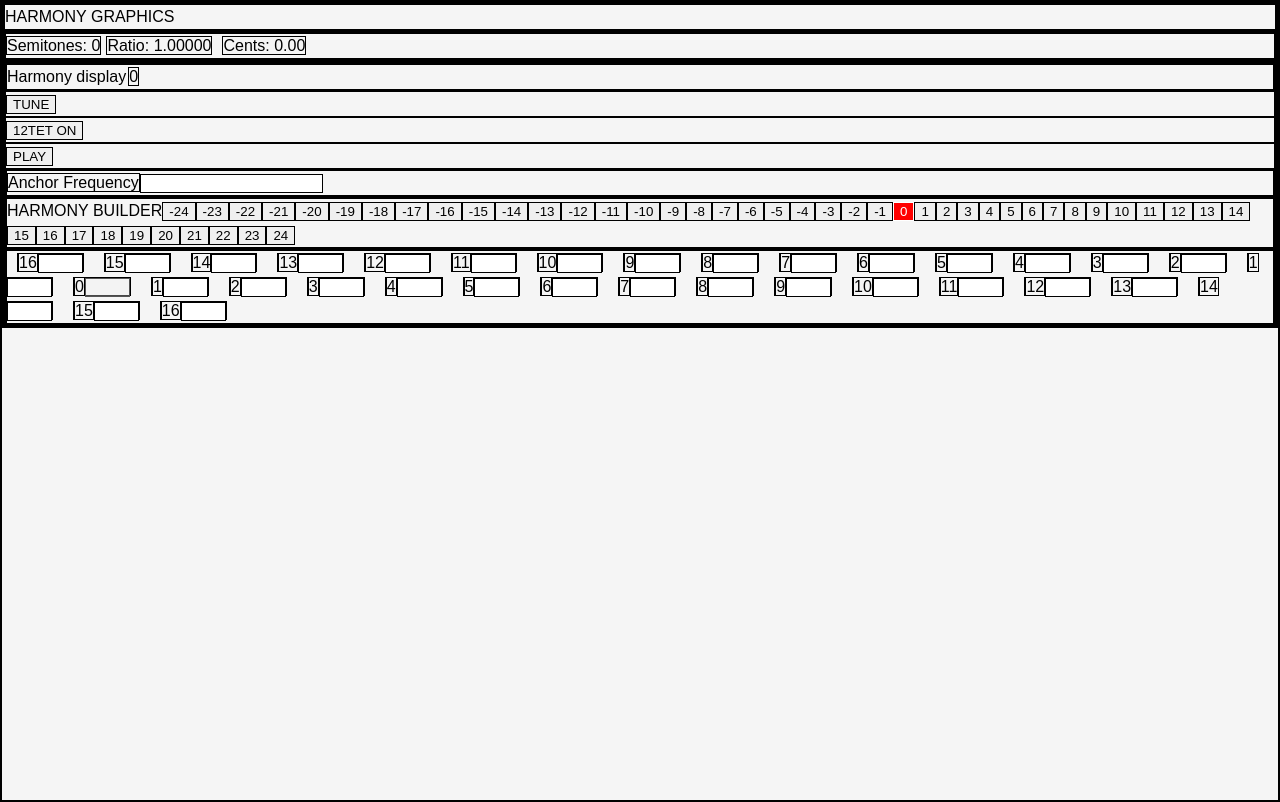
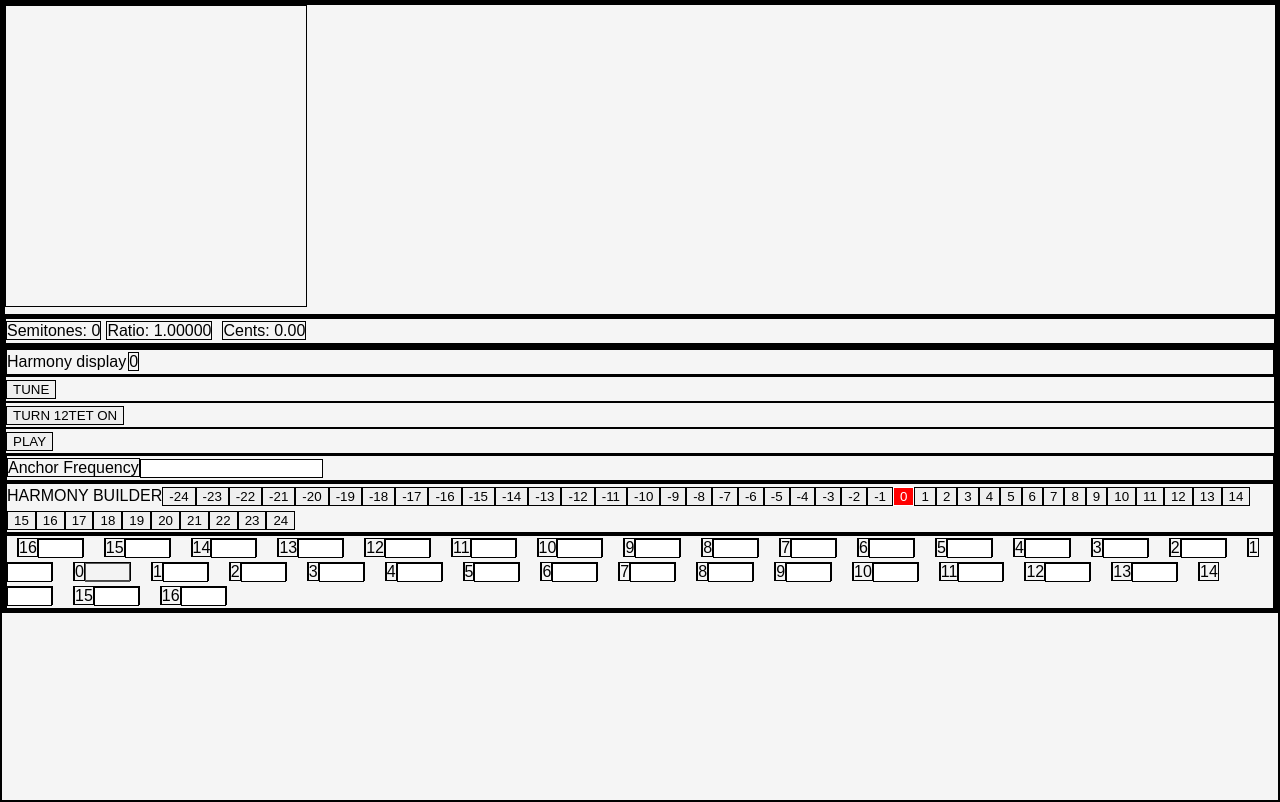
Before and after one commit to ennskevin/polymnia-react, a React (Vite) app: page / in a window 1280 px wide. Built offline with nearby package versions, Linux system fonts and the light colour scheme.

Commit message:
Draft WaveformScope

```diff
--- a/src/components/Tuner.tsx
+++ b/src/components/Tuner.tsx
@@ -6,33 +6,9 @@ import HarmonyDisplay from "./HarmonyDisplay";
 import Anchor from "./Anchor";
 import HarmonyText from "./HarmonyText";
 import { useHarmonyPlayer } from "../hooks/useHarmonyPlayer";
+import WaveformScope from "./scopes/WaveformScope";
 
 export default function Tuner() {
-
-    /**
-     * This is the feature component for tuning and playback
-     *
-     * For basic functionality, it will be composed of an interval
-     * builder and a tuning set builder
-     *
-     * Containers:
-     *  interval builder -> interval bank (checklist?), selected harmony (selected checklist?)
-     *  tuning set builder -> text input for each interval [1, 15(whatever the highest one we allow)]
-     *
-     * State:
-     *  harmony = [{semitones, ratio, cents}]
-     *  tuningSet = [{semitons, ratio}]
-     *
-     *  banks -> harmony bank, tuningset bank,
-     *
-     * Derived state:
-     *  isTuned -> if tuning request successful (200 status), then true.
-     *
-     *
-     *
-     * User interaction:
-     *
-     */
 
     // ANCHOR
     const [anchor, setAnchor] = useState<number | undefined>()
@@ -130,7 +106,7 @@ export default function Tuner() {
     console.log(tuningSet)
 
     // PLAYBACK HOOK
-    const { playing, togglePlayback, playHarmony } = useHarmonyPlayer()
+    const { playing, togglePlayback, playHarmony, analyser } = useHarmonyPlayer()
 
     // if harmony changed while playback is playing
     useEffect(() => {
@@ -142,7 +118,9 @@ export default function Tuner() {
         <>
             <section>
                 <div>
-                    HARMONY GRAPHICS
+                    <WaveformScope
+                        analyser={analyser}
+                    />
                 </div>
             </section>
 
@@ -174,7 +152,7 @@ export default function Tuner() {
 
                     <section>
                         <button onClick={toggle12TET}>
-                            {use12TET ? "12TET OFF" : "12TET ON"}
+                            {use12TET ? "TURN 12TET OFF" : "TURN 12TET ON"}
                         </button>
                     </section>
 
--- a/src/components/Waveform.tsx
+++ /dev/null
@@ -1,2 +0,0 @@
-// SMALL TIME BUFFER (think 2-20 ms, avoids looking like its a scrolling scope) (X axis)
-// Amplitude (Y axis)
--- /dev/null
+++ b/src/components/scopes/WaveformScope.tsx
@@ -0,0 +1,56 @@
+// SMALL TIME BUFFER (think 2-20 ms, avoids looking like its a scrolling scope) (X axis)
+// Amplitude (Y axis)
+import { useEffect, useRef } from "react"
+
+type Props = {
+    analyser: AnalyserNode | null
+    width?: number
+    height?: number
+}
+
+export default function WaveformScope({ analyser, width = 300, height = 300 }: Props) {
+    const canvasRef = useRef<HTMLCanvasElement>(null)
+
+    // draw
+    useEffect(() => {
+        if (!analyser) return
+
+        const canvas = canvasRef.current!
+        const ctx = canvas.getContext("2d")!
+        const bufferLength = analyser.fftSize
+        const dataArray = new Uint8Array(bufferLength)
+
+        function draw() {
+            requestAnimationFrame(draw)
+            analyser?.getByteTimeDomainData(dataArray)
+
+            ctx.fillStyle = "white"
+            ctx.fillRect(0, 0, width, height)
+            ctx.lineWidth = 2
+            ctx.strokeStyle = "black"
+            ctx.beginPath()
+
+            const visibleSamples = 128
+            const sliceWidth = width / visibleSamples
+            let x = 0
+
+            for (let i = 0; i < bufferLength; i++) {
+                const v = dataArray[i] / 128.0
+                const y = v * height / 2
+                if (i === 0) ctx.moveTo(x,y)
+                else ctx.lineTo(x, y)
+                x += sliceWidth
+            }
+
+            ctx.lineTo(width, height / 2)
+            ctx.stroke()
+        }
+
+        draw()
+
+    }, [analyser])
+
+    return (
+        <canvas ref={canvasRef} width={width} height={height} />
+    )
+}
--- a/src/hooks/useHarmonyPlayer.tsx
+++ b/src/hooks/useHarmonyPlayer.tsx
@@ -10,15 +10,25 @@ export function useHarmonyPlayer() {
     const audioCtxRef = useRef<AudioContext | null>(null)
     const oscMapRef = useRef<Record<number, OscillatorEntry>>({})
     const [playing, setPlaying] = useState(false)
+    const analyserRef = useRef<AnalyserNode | null>(null)
 
     function initAudioContext() {
-        if (!audioCtxRef.current) audioCtxRef.current = new AudioContext()
+        if (!audioCtxRef.current) {
+            const ctx = new AudioContext()
+            const analyser = ctx.createAnalyser()
+            analyser.fftSize = 2048
+            analyser.connect(ctx.destination)
+            audioCtxRef.current = ctx
+            analyserRef.current = analyser
+        }
+
         if (audioCtxRef.current.state === "suspended") audioCtxRef.current.resume()
         return audioCtxRef.current
     }
 
     function playHarmony(harmony: Interval[]) {
         const ctx = initAudioContext()
+
         harmony.forEach(interval => {
             if (!interval.frequency) return
 
@@ -40,6 +50,7 @@ export function useHarmonyPlayer() {
                 gain.gain.setValueAtTime(0, ctx.currentTime)
                 gain.gain.linearRampToValueAtTime(0.1, ctx.currentTime + 0.25)
                 osc.connect(gain)
+                gain.connect(analyserRef.current!)
                 gain.connect(ctx.destination)
                 osc.start()
                 oscMapRef.current[key] = { osc, gain }
@@ -81,6 +92,6 @@ export function useHarmonyPlayer() {
         else playHarmony(harmony)
     }
 
-    return { playing, playHarmony, stopHarmony, togglePlayback }
+    return { playing, playHarmony, stopHarmony, togglePlayback, analyser: analyserRef.current }
 
 }
```
Also changed, not shown: src/components/Scope.tsx (deleted), src/components/scopes/SpectrumScope.tsx (renamed from src/components/Spectrum.tsx), src/components/scopes/XYScope.tsx (renamed from src/components/XY.tsx).
